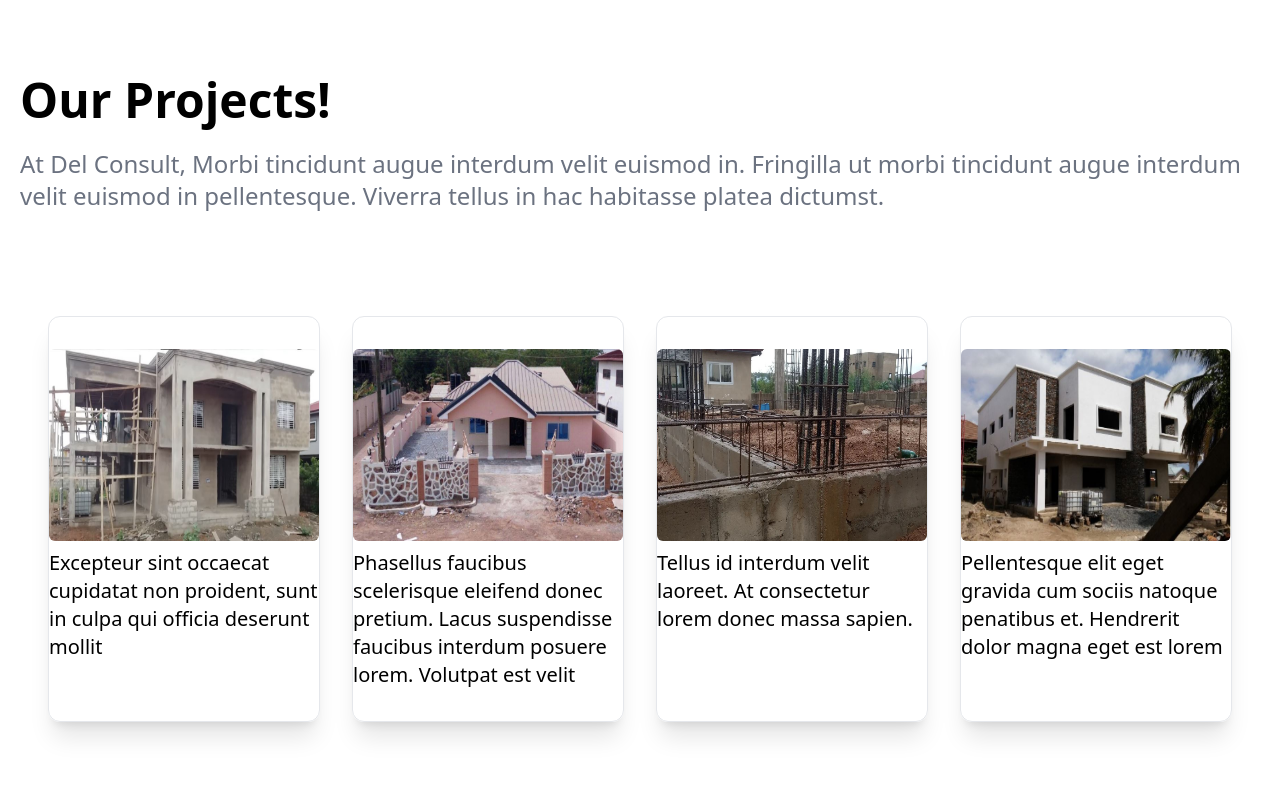
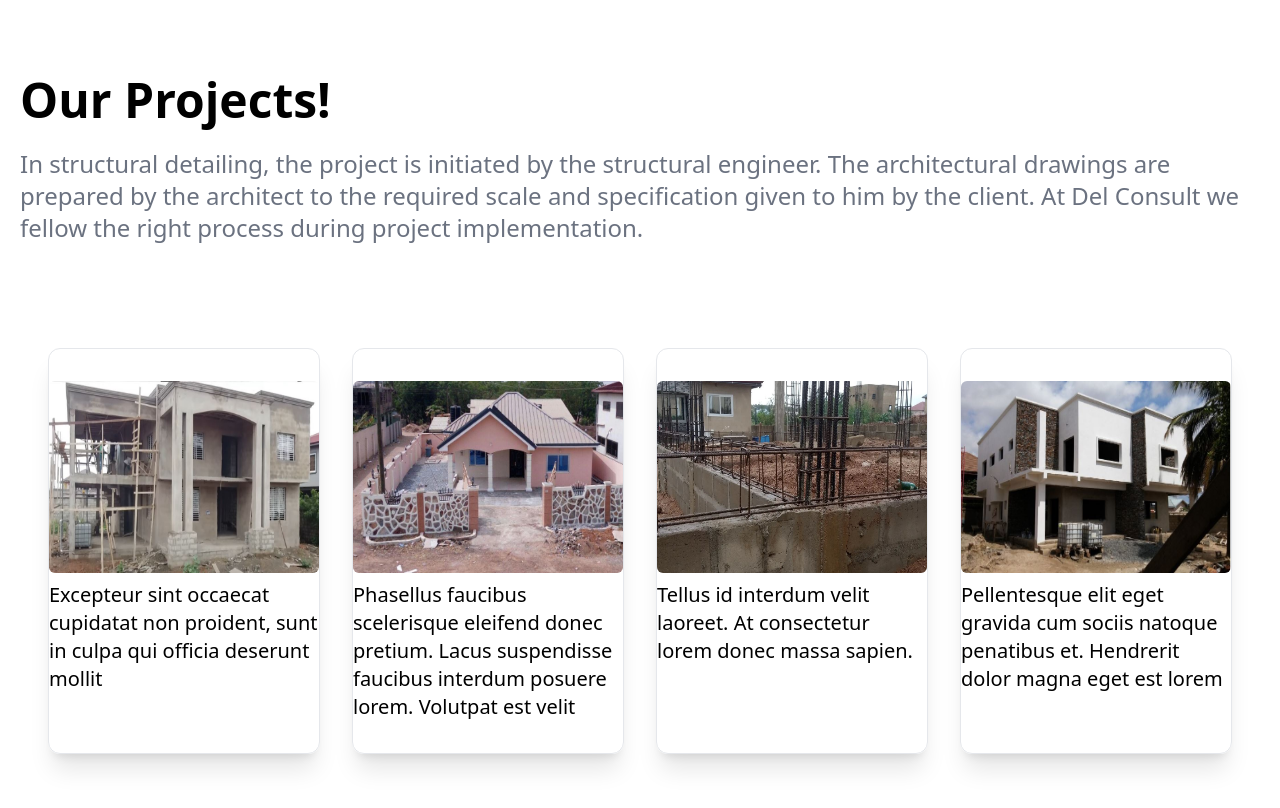
Before and after one commit to MicroStartup/del-consult, a React (Create React App) app in the folder frontend/: page / in a window 1280 px wide. Shown: the part 2240-3048 px from the top of the page. Built offline with nearby package versions, Linux system fonts and the light colour scheme.

Commit message:
Centered the image for each card

```diff
--- a/frontend/src/components/Projects.jsx
+++ b/frontend/src/components/Projects.jsx
@@ -10,8 +10,9 @@ const Services = () => {
             <div className=''>
                 <h2 className='text-5xl font-bold'>Our Projects!</h2>
                 <p className='text-2xl py-6 text-gray-500'>
-                At Del Consult, Morbi tincidunt augue interdum velit euismod in.
-                Fringilla ut morbi tincidunt augue interdum velit euismod in pellentesque. Viverra tellus in hac habitasse platea dictumst.
+                In structural detailing, the project is initiated by the structural engineer.
+                The architectural drawings are prepared by the architect to the required scale and
+                specification given to him by the client. At Del Consult we fellow the right process during project implementation.
                 </p>
             </div>
         </div>
```
